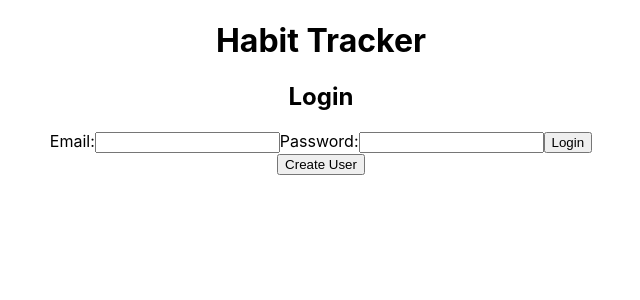
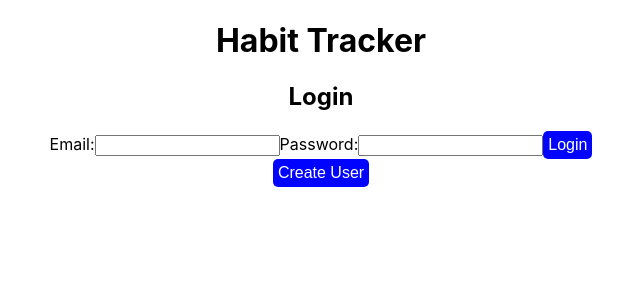
Before and after one commit to Sb702/Habit-Tracker, a React (Create React App) app in the folder client/hb/: page / in a window 1280 px wide. Shown: the top 300 px of the page, without its empty margins (319-959 px from the left). Built offline with nearby package versions, Linux system fonts and the light colour scheme.

Commit message:
Delete functionality working for habits

```diff
--- /dev/null
+++ b/client/hb/src/components/Login.css
@@ -0,0 +1,33 @@
+.logout-header {
+    display: flex;
+    align-items: center;
+    justify-content: space-around;
+}
+
+.btn {
+    background-color: #0004ff;
+    border: none;
+    color: white;
+    text-align: center;
+    padding: 5px;
+    text-decoration: none;
+    display: inline-block;
+    font-size: 16px;
+    border-radius: 5px;
+    cursor: pointer;
+}
+
+.habits-list {
+    display: flex;
+    gap: 10px;
+    flex-direction: column;
+    list-style-type: none;
+    align-items: center;
+}
+
+.habit {
+    border-radius: 25px;
+    background-color: gray;
+    width: 80%;
+    box-shadow: 0 2px 0px rgba(0, 0, 0, .8);
+}
--- a/client/hb/src/components/Login.js
+++ b/client/hb/src/components/Login.js
@@ -1,10 +1,17 @@
-import {React, useState} from "react";
+import { React, useState } from "react";
 import Habits from "./Habits";
 import CreateUser from "./CreateUser";
+import "./Login.css";
 
-
-export default function Login({ loggedIn, setLoggedIn, habits, updater, setUpdater, appID, setAppID}) {
-
+export default function Login({
+  loggedIn,
+  setLoggedIn,
+  habits,
+  updater,
+  setUpdater,
+  appID,
+  setAppID,
+}) {
   const [userdata, setUserdata] = useState({});
   const [createUser, setCreateUser] = useState(false);
 
@@ -33,27 +40,49 @@ export default function Login({ loggedIn, setLoggedIn, habits, updater, setUpdat
       });
   };
 
+  const handleDelete = ( habit) => {
+    return () => {
+      fetch(`http://localhost:3000/Habits/${habit._id}`, {
+        method: "DELETE",
+      })
+        .then((response) => response.json())
+        .then((data) => {
+          console.log("data coming from delete fetch: ", data);
+          setUpdater(!updater);
+        })
+        .catch((error) => {
+          console.error("There was an error!", error);
+        });
+    };
+  }
 
   return (
     <div>
       {loggedIn ? (
+        // Logged in display
         <div>
-          <h2>Logout</h2>
-          <button onClick={() => setLoggedIn(false)}>Logout</button>
-
+          <div className="logout-header">
+            <button className="btn" onClick={() => setLoggedIn(false)}>Logout</button>
           <h2>Welcome! {userdata.name}</h2>
-          <Habits habits={habits} updater={updater} setUpdater={setUpdater} userdata={userdata} />
-          <ul>
+          </div>
+          <Habits
+            habits={habits}
+            updater={updater}
+            setUpdater={setUpdater}
+            userdata={userdata}
+          />
+          <ul className="habits-list">
             {habits.map((habit) => (
-              <li key={habit._id}>
+              <li key={habit._id} className="habit">
                 <h3>{habit.name}</h3>
                 <p>{habit.description}</p>
+                <button onClick={handleDelete(habit)}>Delete</button>
               </li>
             ))}
           </ul>
-
         </div>
       ) : (
+        // Not logged in display
         <div className="login">
           <h2>Login</h2>
           <form onSubmit={handleSubmit}>
@@ -65,18 +94,12 @@ export default function Login({ loggedIn, setLoggedIn, habits, updater, setUpdat
               Password:
               <input type="password" name="password" />
             </label>
-            <button type="submit">Login</button>
+            <button className="btn" type="submit">Login</button>
           </form>
-          <button onClick={() => setCreateUser(true)}>Create User</button>
-          {createUser === true &&
-          <CreateUser createUser={createUser} />
-          }
-
+          <button className="btn" onClick={() => setCreateUser(true)}>Create User</button>
+          {createUser === true && <CreateUser createUser={createUser} />}
         </div>
       )}
-
-
-
     </div>
   );
 }
```
Also changed, not shown: 1 other file (tests, documents, lock files or other folders). Lines whose indentation alone changed are shown as unchanged.
